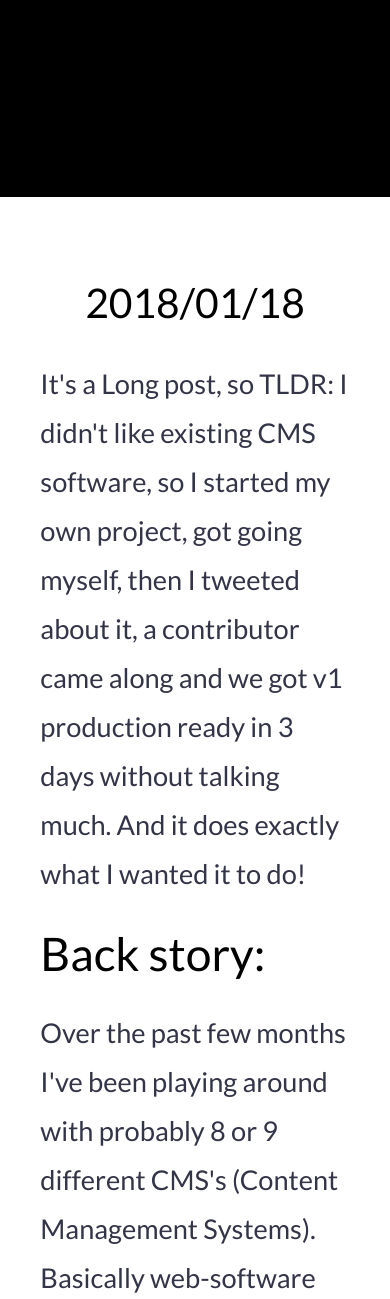
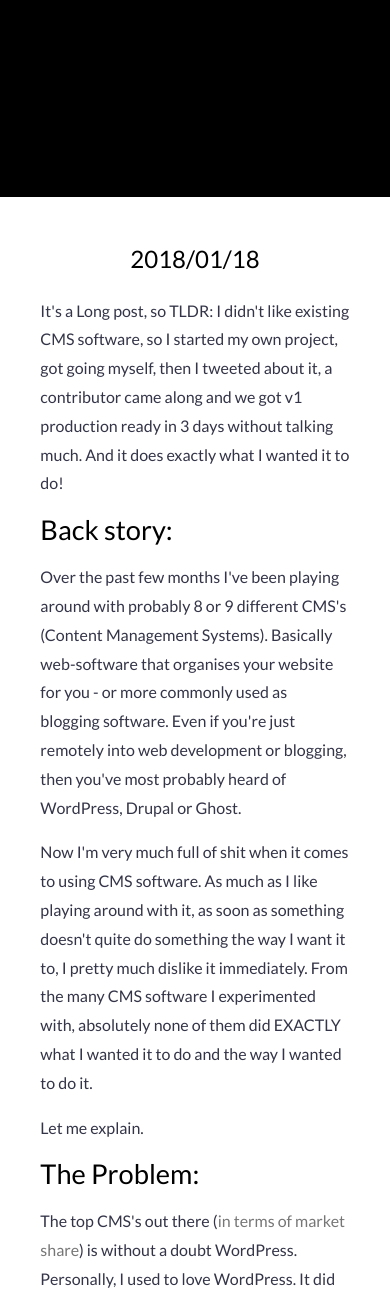
Before and after one commit to burgundy93/flaskblog, a Flask app: a page that uses templates/base.html in a window 390 px wide. Shown: the part 741-2040 px from the top of the page. Run offline with Flask 2, Linux system fonts and the light colour scheme; some libraries are stand-ins or nearby versions.

Commit message:
make more responsive

```diff
--- a/static/css/main.css
+++ b/static/css/main.css
@@ -147,6 +147,13 @@ time {
 
 }
 
+        @media (max-width:720px) {
+            .blog-post-content{
+                font-size: 1rem;
+
+            }
+        }
+
 .back-btn {
     text-align: center;
 }
```
